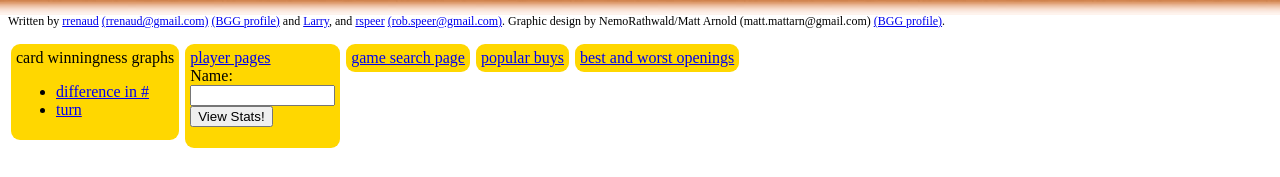
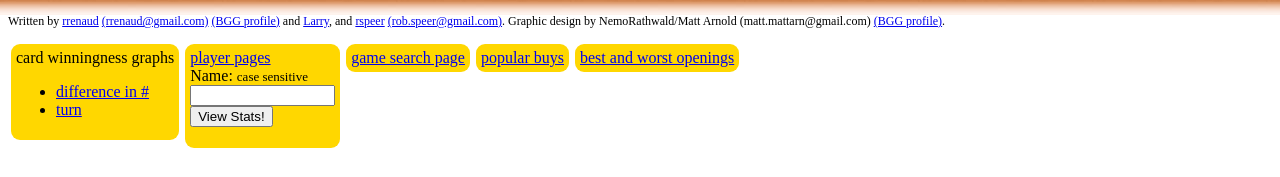
Before and after one commit to rspeer/dominionstats, a plain HTML site: page index.html in a window 1280 px wide. Shown: the part 134-311 px from the top of the page. Drawn offline with nearby package versions, Linux system fonts and the light colour scheme.

Commit message:
clarified case sensitivity of player names

```diff
--- a/index.html
+++ b/index.html
@@ -37,7 +37,7 @@
     <div class="cardborder yellow">
       <a href="/player?player=rrenaud">player pages</a>
       <div style="float;right">
-	Name:
+	Name: <font size="-1">case sensitive</font>
 	<form action='player' method='get'>
 	  <input type="text" name="player" size=15">
 	  <br>
```
